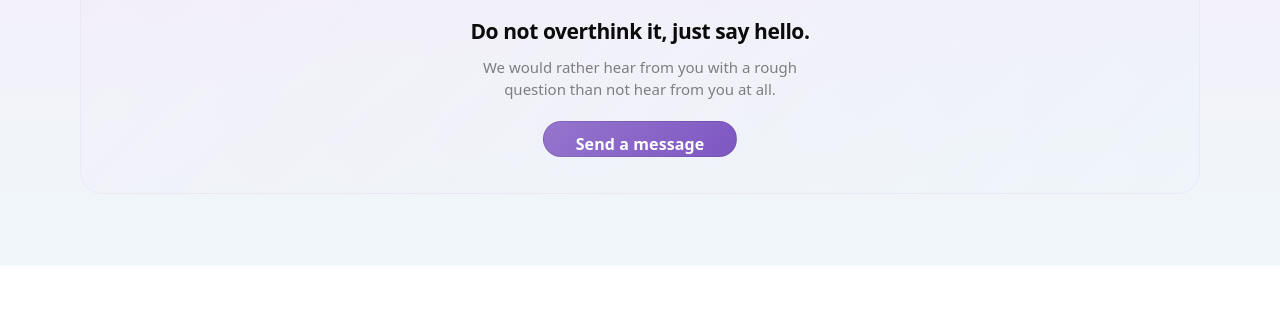
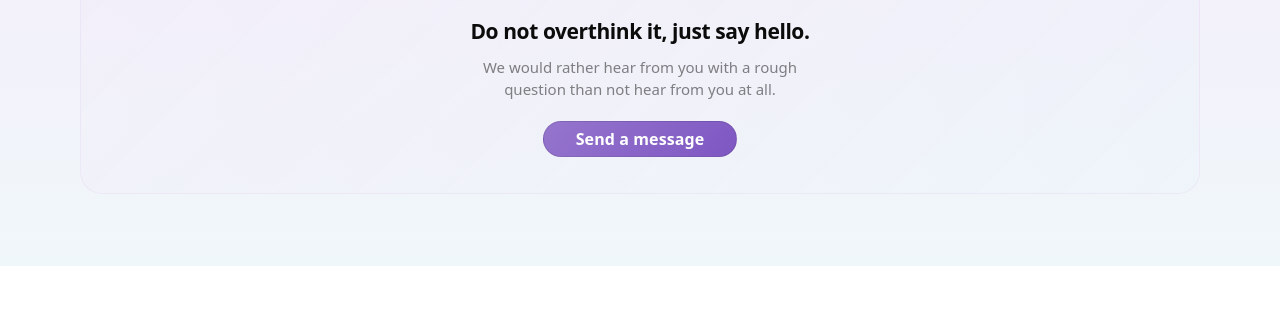
Before and after one commit to k2xn258k2x-cmyk/k2xn258k2x-cmyk.github.io, a Jekyll site: the page built from contact.md, in a window 1280 px wide and 900 px high, scrolled down 1887 px. Shown: the part 127-450 px from the top of the window. Built offline with Jekyll 4.4.1, drawn with Linux system fonts in a browser that asks for light colours; some web fonts are replaced.

Commit message:
Update contact.md

```diff
--- a/contact.md
+++ b/contact.md
@@ -422,7 +422,7 @@ permalink: /contact/
     <div class="ct-inline-cta" data-reveal>
       <div class="ct-inline-cta-title">Do not overthink it, just say hello.</div>
       <div class="ct-inline-cta-sub">We would rather hear from you with a rough question than not hear from you at all.</div>
-      <a class="btn" href="#ctForm" style="margin-top:20px;display:inline-block;background:linear-gradient(135deg,#9575cd,#7e57c2);color:#fff;padding:14px 32px;border-radius:999px;font-weight:700;text-decoration:none;line-height:1;">Send a message</a>
+      <a class="btn" href="#ctForm" style="margin-top:20px;display:inline-flex;align-items:center;justify-content:center;background:linear-gradient(135deg,#9575cd,#7e57c2);color:#fff;padding:14px 32px;border-radius:999px;font-weight:700;text-decoration:none;line-height:1;">Send a message</a>
     </div>
     </div>
 </section>
@@ -491,7 +491,7 @@ permalink: /contact/
         <div class="muted">Send us a message and we typically reply within a few hours.</div>
       </div>
       <div class="cta-actions">
-        <a class="btn" href="#ctForm" style="background:linear-gradient(135deg,#9575cd,#7e57c2);color:#fff;padding:14px 32px;border-radius:999px;font-weight:700;text-decoration:none;display:inline-block;line-height:1;">Send a message</a>
+        <a class="btn" href="#ctForm" style="background:linear-gradient(135deg,#9575cd,#7e57c2);color:#fff;padding:14px 32px;border-radius:999px;font-weight:700;text-decoration:none;display:inline-flex;align-items:center;justify-content:center;line-height:1;">Send a message</a>
         <a class="btn btn-ghost" href="{{ '/get-started/' | relative_url }}">Download VaultBook</a>
       </div>
     </div>
```
